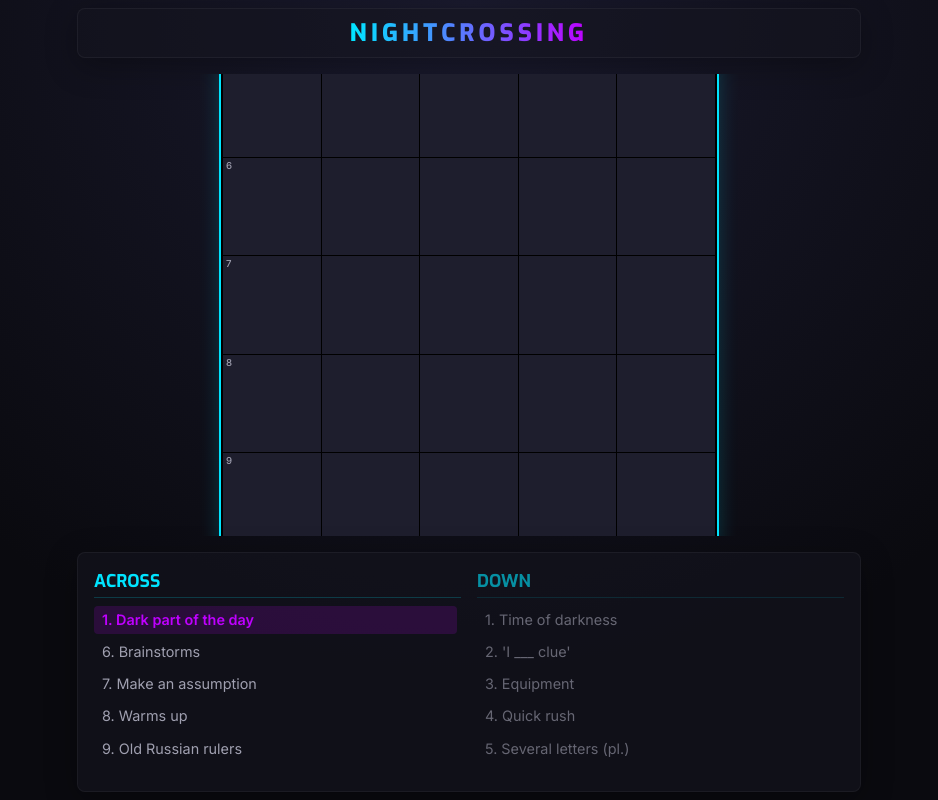
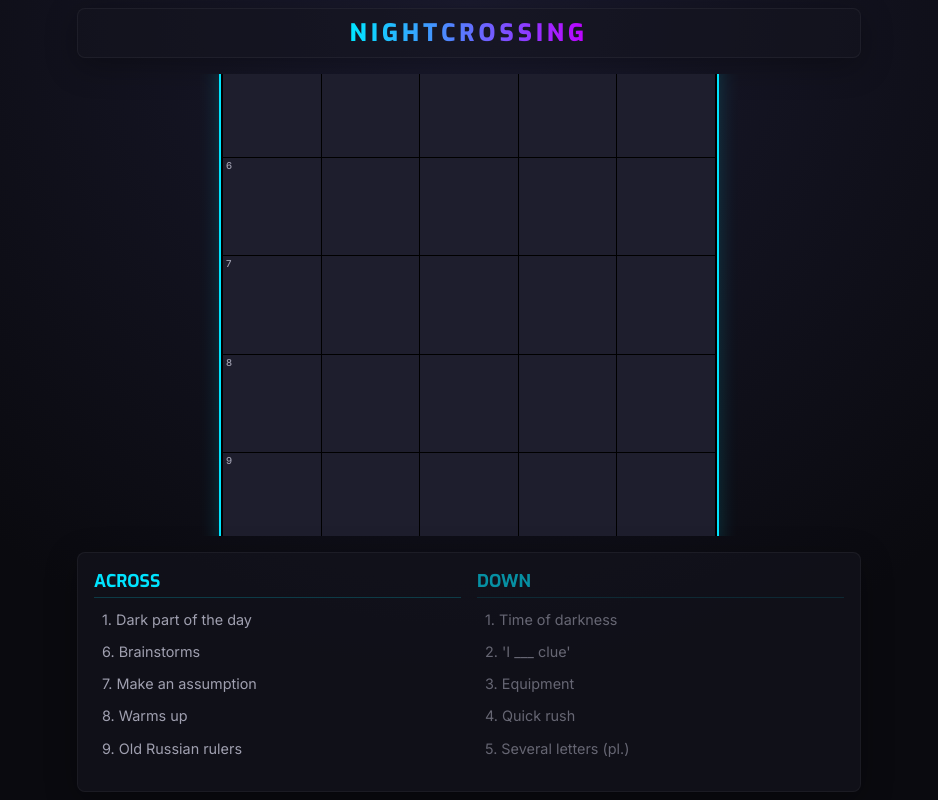
Before and after one commit to jameson5555/nightcrossing, a React (Vite) app: page / in a window 1280 px wide. Shown: the whole page, without its empty margins (171-1109 px from the left). Built offline with nearby package versions, Linux system fonts and the light colour scheme.

Commit message:
Add visual indicators for words, correctness, and clue click handlers

```diff
--- a/src/App.jsx
+++ b/src/App.jsx
@@ -3,11 +3,28 @@ import './App.css';
 import CrosswordGrid from './components/CrosswordGrid';
 import ClueList from './components/ClueList';
 import dummyPuzzle from './data/dummy-puzzle.json';
+import { getWordAt } from './utils/crossword';
 
 function App() {
   const [puzzleData, setPuzzleData] = useState(dummyPuzzle);
   const [direction, setDirection] = useState('across');
-  const [selectedClueId, setSelectedClueId] = useState('across-1');
+  const [selectedCell, setSelectedCell] = useState(null);
+  const [answers, setAnswers] = useState(() => Array(puzzleData ? puzzleData.grid.length : 0).fill(''));
+
+  const activeWord = puzzleData && selectedCell !== null
+    ? getWordAt(selectedCell, direction, puzzleData, answers)
+    : null;
+
+  const selectedClueId = activeWord ? `${direction}-${activeWord.clueNum}` : null;
+
+  const handleClueClick = (dir, numStr) => {
+    setDirection(dir);
+    const num = parseInt(numStr, 10);
+    if (puzzleData) {
+      const index = puzzleData.gridnums.findIndex(n => n === num);
+      if (index !== -1) setSelectedCell(index);
+    }
+  };
 
   return (
     <div className="app-container animate-fade-in">
@@ -17,7 +34,16 @@ function App() {
 
       <main className="app-main">
         {puzzleData ? (
-          <CrosswordGrid puzzleData={puzzleData} />
+          <CrosswordGrid
+            puzzleData={puzzleData}
+            answers={answers}
+            setAnswers={setAnswers}
+            selectedCell={selectedCell}
+            setSelectedCell={setSelectedCell}
+            direction={direction}
+            setDirection={setDirection}
+            activeWordIndices={activeWord ? activeWord.indices : []}
+          />
         ) : (
           <div className="placeholder-board">
             Loading Today's Puzzle...
@@ -31,6 +57,7 @@ function App() {
             clues={puzzleData.clues}
             direction={direction}
             selectedClueId={selectedClueId}
+            onClueClick={handleClueClick}
           />
         ) : (
           <div className="placeholder-clues">
--- a/src/components/ClueList.jsx
+++ b/src/components/ClueList.jsx
@@ -1,7 +1,7 @@
 import React from 'react';
 import './ClueList.css';
 
-const ClueList = ({ clues, direction, selectedClueId }) => {
+const ClueList = ({ clues, direction, selectedClueId, onClueClick }) => {
   return (
     <div className="clue-list-container">
       <div className={`clue-column ${direction === 'across' ? 'active-column' : ''}`}>
@@ -11,10 +11,10 @@ const ClueList = ({ clues, direction, selectedClueId }) => {
             const num = clue.split('.')[0];
             const isSelected = selectedClueId === `across-${num}`;
             return (
-              <li
+               <li
                 key={idx}
                 className={`clue-item ${isSelected ? 'clue-selected' : ''}`}
-                onClick={() => {/* will map to grid cell later */}}
+                onClick={() => onClueClick && onClueClick('across', num)}
               >
                 {clue}
               </li>
@@ -33,7 +33,7 @@ const ClueList = ({ clues, direction, selectedClueId }) => {
               <li
                 key={idx}
                 className={`clue-item ${isSelected ? 'clue-selected' : ''}`}
-                onClick={() => {/* will map to grid cell later */}}
+                onClick={() => onClueClick && onClueClick('down', num)}
               >
                 {clue}
               </li>
--- a/src/components/CrosswordGrid.css
+++ b/src/components/CrosswordGrid.css
@@ -63,3 +63,12 @@
 .cell-input:focus {
   outline: none;
 }
+
+.cell-in-word {
+  background-color: var(--cell-selected-word);
+}
+
+.cell-correct .cell-input {
+  color: var(--accent-success);
+  text-shadow: 0 0 10px rgba(0, 255, 136, 0.4);
+}
--- a/src/components/CrosswordGrid.jsx
+++ b/src/components/CrosswordGrid.jsx
@@ -1,16 +1,23 @@
-import React, { useState, useRef, useEffect } from 'react';
+import React, { useRef, useEffect } from 'react';
 import './CrosswordGrid.css';
+import { getCorrectCells } from '../utils/crossword';
 
-const CrosswordGrid = ({ puzzleData }) => {
-  const [selectedCell, setSelectedCell] = useState(null);
-  const [direction, setDirection] = useState('across'); // 'across' or 'down'
-
+const CrosswordGrid = ({
+  puzzleData,
+  answers,
+  setAnswers,
+  selectedCell,
+  setSelectedCell,
+  direction,
+  setDirection,
+  activeWordIndices
+}) => {
   const { size, grid, gridnums } = puzzleData;
   const cols = size.cols;
   const rows = size.rows;
 
-  const [answers, setAnswers] = useState(Array(grid.length).fill(''));
   const inputRefs = useRef([]);
+  const correctCells = getCorrectCells(puzzleData, answers);
 
   const handleCellClick = (index) => {
     if (grid[index] === '.') return;
@@ -106,10 +113,14 @@ const CrosswordGrid = ({ puzzleData }) => {
         const isBlock = cellChar === '.';
         const cellNumber = gridnums[index];
         const isSelected = selectedCell === index;
+        const isActiveWord = activeWordIndices.includes(index);
+        const isCorrectWord = correctCells.has(index);
 
         let cellClass = 'crossword-cell';
         if (isBlock) cellClass += ' cell-block';
         if (isSelected) cellClass += ' cell-selected';
+        else if (isActiveWord) cellClass += ' cell-in-word';
+        if (isCorrectWord) cellClass += ' cell-correct';
 
         return (
           <div
--- /dev/null
+++ b/src/utils/crossword.js
@@ -0,0 +1,96 @@
+export function getWordAt(index, direction, puzzleData, currentAnswers) {
+  if (index === null || index < 0) return null;
+  const { size, grid, gridnums, answers: puzzleAnswers } = puzzleData;
+  const cols = size.cols;
+
+  if (grid[index] === '.') return null;
+
+  let current = index;
+  let step = direction === 'across' ? -1 : -cols;
+
+  // find start cell
+  while (true) {
+    let prev = current + step;
+    if (prev < 0 || prev >= grid.length || grid[prev] === '.') break;
+    if (direction === 'across' && Math.floor(prev / cols) !== Math.floor(current / cols)) break;
+    current = prev;
+  }
+
+  const startCellIndex = current;
+  const clueNum = gridnums[startCellIndex];
+
+  // find all indices in this word
+  const indices = [];
+  current = startCellIndex;
+  step = direction === 'across' ? 1 : cols;
+  while (current < grid.length && grid[current] !== '.') {
+    if (direction === 'across' && Math.floor(current / cols) !== Math.floor(startCellIndex / cols)) break;
+    indices.push(current);
+    current += step;
+  }
+
+  const cluesArray = puzzleData.clues[direction];
+  const cluePrefix = String(clueNum) + '.';
+  const clueIndex = cluesArray ? cluesArray.findIndex(c => c.startsWith(cluePrefix)) : -1;
+
+  let isFilled = true;
+  let isCorrect = true;
+  let currentWordStr = '';
+
+  for (let i = 0; i < indices.length; i++) {
+    const char = currentAnswers ? currentAnswers[indices[i]] : '';
+    if (!char) isFilled = false;
+    currentWordStr += char || ' ';
+  }
+
+  if (clueIndex !== -1 && currentAnswers && puzzleAnswers) {
+    const correctAnswer = puzzleAnswers[direction][clueIndex];
+    if (currentWordStr !== correctAnswer) {
+      isCorrect = false;
+    }
+  } else {
+    isCorrect = false;
+  }
+
+  return {
+    startCellIndex,
+    indices,
+    clueNum,
+    clueIndex,
+    isCorrect,
+    isFilled
+  };
+}
+
+export function getCorrectCells(puzzleData, currentAnswers) {
+  const correctIndices = new Set();
+  if (!currentAnswers) return correctIndices;
+
+  const cols = puzzleData.size.cols;
+
+  puzzleData.gridnums.forEach((num, index) => {
+    if (num > 0 && puzzleData.grid[index] !== '.') {
+      // Check if start of across word
+      const prevAcross = index - 1;
+      const isStartAcross = prevAcross < 0 || puzzleData.grid[prevAcross] === '.' || Math.floor(prevAcross/cols) !== Math.floor(index/cols);
+      if (isStartAcross) {
+         const wd = getWordAt(index, 'across', puzzleData, currentAnswers);
+         if (wd && wd.isCorrect) {
+             wd.indices.forEach(idx => correctIndices.add(idx));
+         }
+      }
+
+      // Check if start of down word
+      const prevDown = index - cols;
+      const isStartDown = prevDown < 0 || puzzleData.grid[prevDown] === '.';
+      if (isStartDown) {
+         const wd = getWordAt(index, 'down', puzzleData, currentAnswers);
+         if (wd && wd.isCorrect) {
+             wd.indices.forEach(idx => correctIndices.add(idx));
+         }
+      }
+    }
+  });
+
+  return correctIndices;
+}
```
